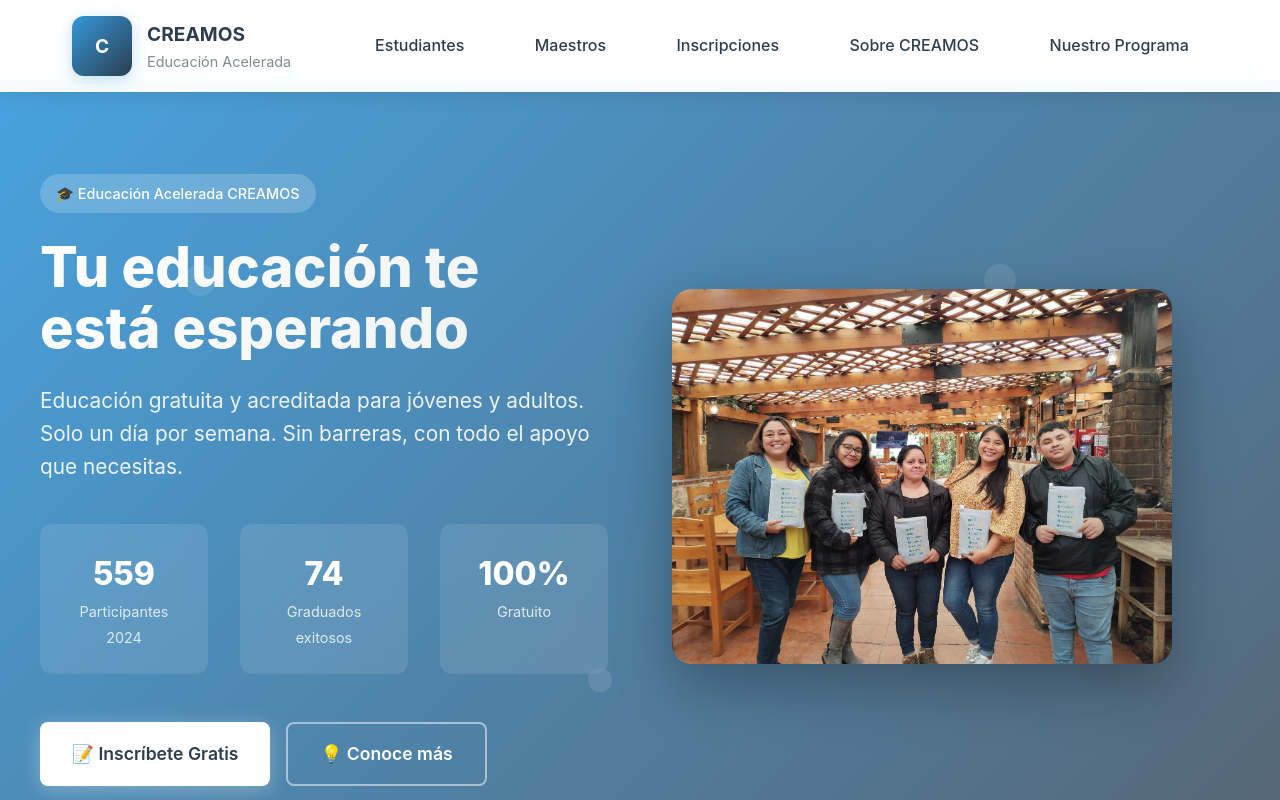
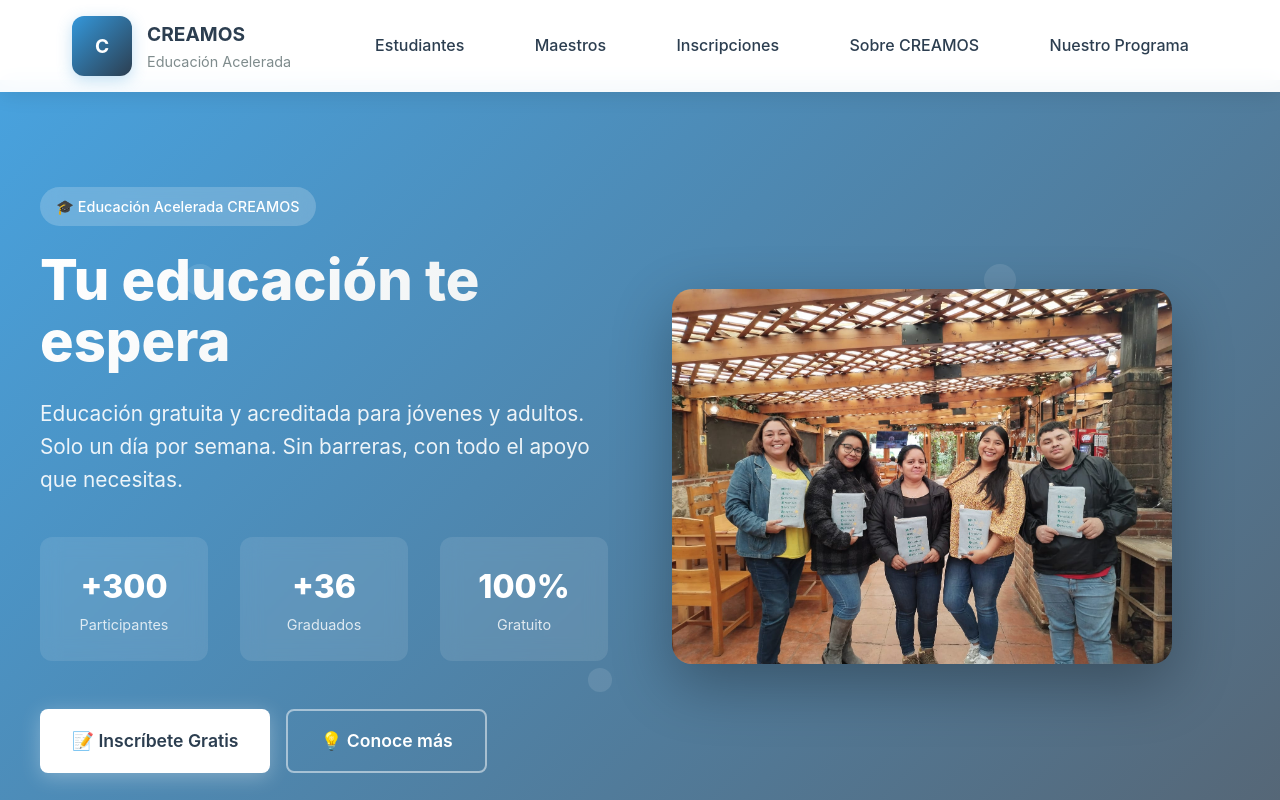
Before and after one commit to MaestroCreamos/WEBEDUCACION.github.io, a plain HTML site: page index.html in a window 1280 px wide. Shown: the top 800 px of the page. Drawn offline with Linux system fonts and the light colour scheme.

Commit message:
Update index.html
Actualización 1

```diff
--- a/index.html
+++ b/index.html
@@ -789,17 +789,17 @@
             <div class="hero-container">
                 <div class="hero-content">
                     <div class="hero-badge">🎓 Educación Acelerada CREAMOS</div>
-                    <h1>Tu educación te está esperando</h1>
+                    <h1>Tu educación te espera</h1>
                     <p>Educación gratuita y acreditada para jóvenes y adultos. Solo un día por semana. Sin barreras, con todo el apoyo que necesitas.</p>
 
                     <div class="hero-stats">
                         <div class="stat-item">
-                            <span class="stat-number">559</span>
-                            <span class="stat-label">Participantes 2024</span>
+                            <span class="stat-number">+300</span>
+                            <span class="stat-label">Participantes </span>
                         </div>
                         <div class="stat-item">
-                            <span class="stat-number">74</span>
-                            <span class="stat-label">Graduados exitosos</span>
+                            <span class="stat-number">+36</span>
+                            <span class="stat-label">Graduados </span>
                         </div>
                         <div class="stat-item">
                             <span class="stat-number">100%</span>
```
